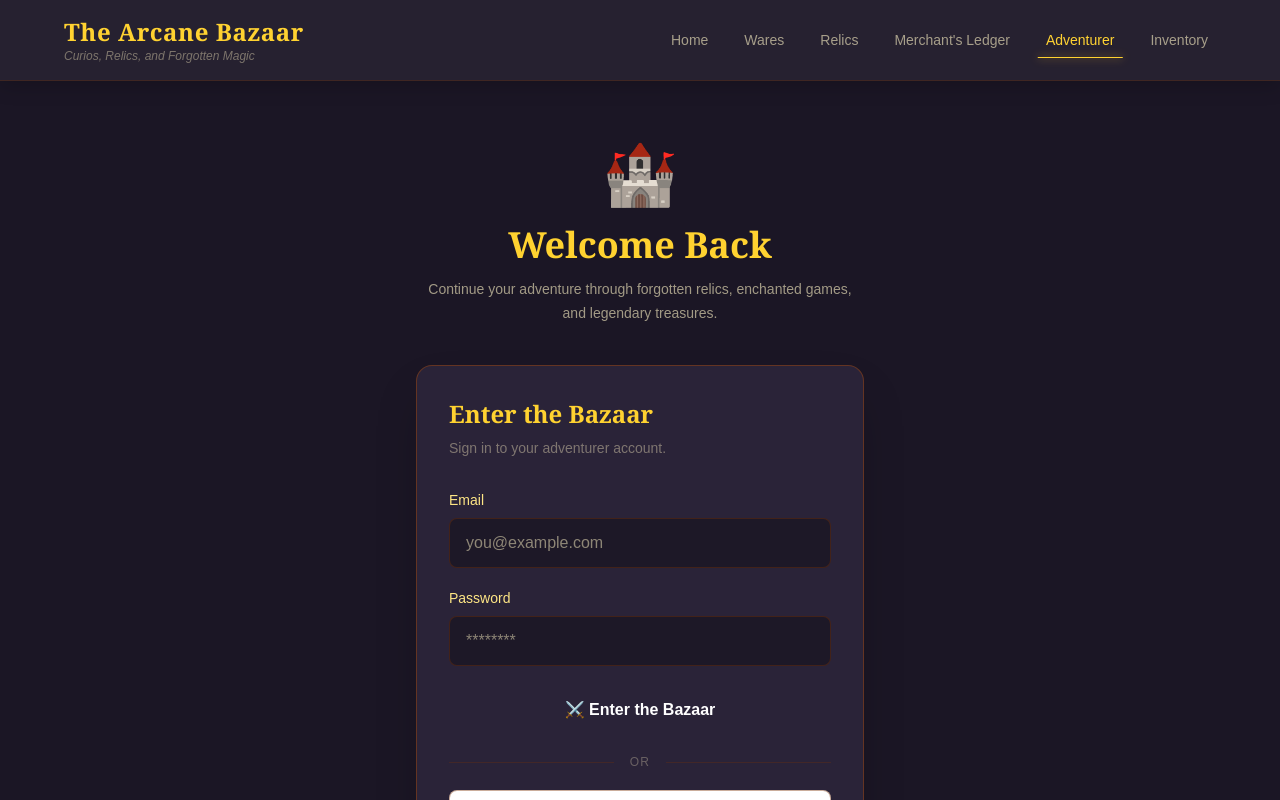
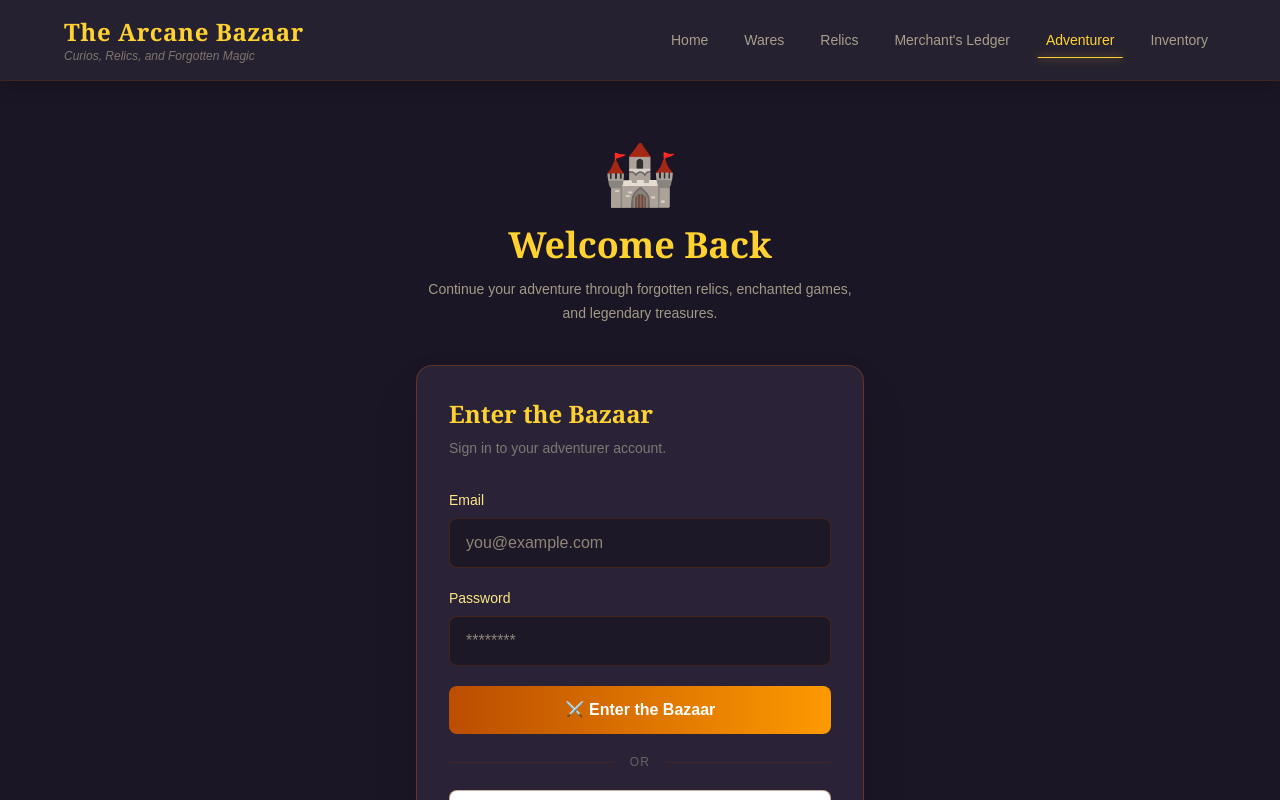
Before and after one commit to mebestaca/thearcanebazaar, a Next.js app: page /adventurer in a window 1280 px wide. Shown: the top 800 px of the page. Built offline with nearby package versions, Linux system fonts and the light colour scheme; no server answers.

Commit message:
updated the style of login button

```diff
--- a/app/adventurer/page.tsx
+++ b/app/adventurer/page.tsx
@@ -163,7 +163,7 @@ export default function LoginPage() {
             <button
               onClick={logIn}
               disabled={loading}
-              className="w-full rounded-lg bg-linear-to from-amber-700 to-amber-500 py-3 font-semibold text-white transition hover:opacity-90 disabled:opacity-50"
+              className="w-full rounded-lg bg-linear-to-r from-amber-700 to-amber-500 py-3 font-semibold text-white transition hover:opacity-90 disabled:opacity-50"
             >
               {loading ? "Entering..." : "⚔️ Enter the Bazaar"}
             </button>
--- a/package.json
+++ b/package.json
@@ -19,7 +19,7 @@
     "react": "19.2.4",
     "react-dom": "19.2.4",
     "react-hook-form": "^7.85.0",
-    "stripe": "^22.4.0",
+    "stripe": "^22.5.0",
     "zod": "^4.4.3",
     "zustand": "^5.0.14"
   },
```
Also changed, not shown: 1 other file (tests, documents, lock files or other folders).
